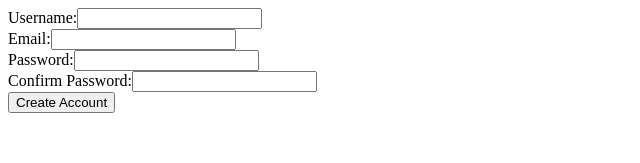
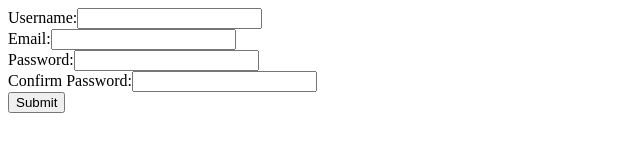
Before and after one commit to jackfales/yum, a Next.js app: page /create-account in a window 1280 px wide. Shown: the top 163 px of the page, without its empty margins (0-640 px from the left). Built offline with nearby package versions, Linux system fonts and the light colour scheme.

Commit message:
Add error handling for username

```diff
--- a/pages/create-account.js
+++ b/pages/create-account.js
@@ -1,4 +1,5 @@
 import Head from 'next/head';
+import React, { useState } from 'react';
 
 export default function Account() {
   return (
@@ -8,13 +9,7 @@ export default function Account() {
       </Head>
       <main>
         <div>
-          <form method='POST' action=''>
-            <Input name='Username' type='text'></Input>
-            <Input name='Email' type='text'></Input>
-            <Input name='Password' type='text'></Input>
-            <Input name='Confirm Password' type='text'></Input>
-            <button type='submit'>Create Account</button>
-          </form>
+          <Form></Form>
         </div>
       </main>
     </div>
@@ -29,4 +24,81 @@ export default function Account() {
       </div>
     )
   }
+
+  function Form() {
+    const [inputs, setInputs] = useState({
+      uname: '',
+      email: '',
+    });
+
+    const [errors, setErrors] = useState({
+      uname: '',
+      email: '',
+    });
+
+    const handleSubmit = (e) => {
+      e.preventDefault();
+
+      for (const input in inputs) {
+        let errorMessage;
+        switch (input) {
+          case 'uname':
+            errorMessage = inputs[input].length < 5 ?
+              'Username must be at least 5 characters long!' : '';
+            break;
+        }
+        setErrors((prevError) => ({...prevError, [input]: errorMessage}));
+      }
+    }
+
+    const handleChange = (e) => {
+      const value = e.target.value
+      setInputs({...inputs, [e.target.name]: value});
+    }
+
+    console.log(errors);
+
+    return (
+      <div>
+        <form onSubmit={handleSubmit}>
+          <div>
+            <label htmlFor='uname'>Username:</label>
+            <input type='text'
+              id='uname'
+              name='uname'
+              onChange={handleChange}
+            />
+            {errors.uname.length > 0 &&
+              <p style={{color: 'red'}}>{errors.uname}</p>}
+          </div>
+          <div>
+            <label htmlFor='email'>Email:</label>
+            <input type='text'
+              id='email'
+              name='email'
+              onChange={handleChange}
+            />
+          </div>
+          <div>
+            <label htmlFor='pword'>Password:</label>
+            <input type='password'
+              id='pword'
+              name='pword'
+              onChange={handleChange}
+            />
+          </div>
+          <div>
+            <label htmlFor='confirmpword'>Confirm Password:</label>
+            <input type='password'
+              id='confirmpword'
+              name='confirmpword'
+              onChange={handleChange}
+            />
+          </div>
+          <button type='submit'>Submit</button>
+        </form>
+      </div>
+    )
+
+  }
 }
```
